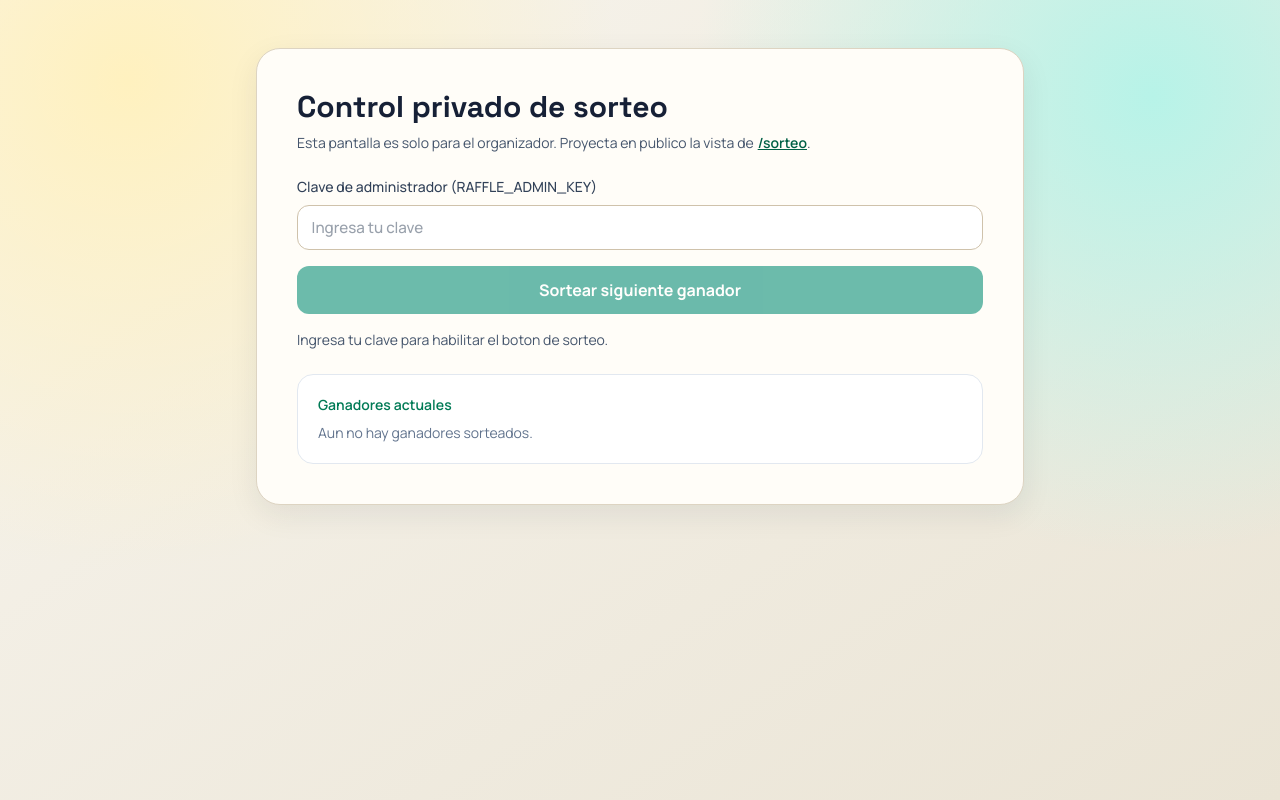
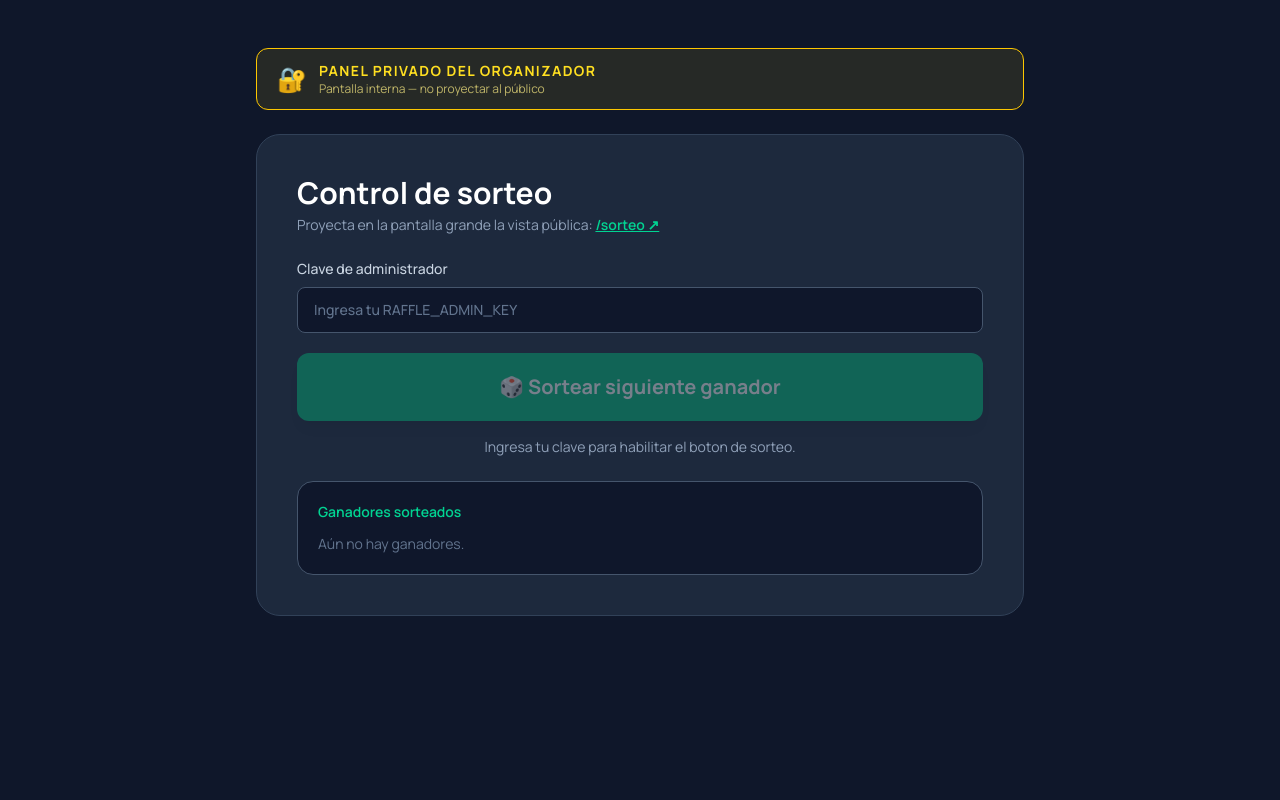
Before and after one commit to B10sp4rt4n/iSEC, a Next.js app: page /sorteo/control in a window 1280 px wide. Built offline with nearby package versions, Linux system fonts and the light colour scheme.

Commit message:
feat: rediseño panel control sorteo — fondo oscuro, banda 🔐, botón grande

```diff
--- a/src/app/sorteo/control/page.tsx
+++ b/src/app/sorteo/control/page.tsx
@@ -78,26 +78,35 @@ export default function SorteoControlPage() {
   }
 
   return (
-    <main className="mesh-bg min-h-screen p-6 md:p-12">
+    <main className="min-h-screen p-6 md:p-12" style={{background:"#0f172a"}}>
       <section className="mx-auto w-full max-w-3xl">
-        <article className="card rounded-3xl p-8 md:p-10">
-          <h1 className="title-font mb-2 text-3xl font-bold text-[#162036]">Control privado de sorteo</h1>
-          <p className="mb-6 text-sm text-slate-600">
-            Esta pantalla es solo para el organizador. Proyecta en publico la vista de
-            <Link href="/sorteo" className="ml-1 font-semibold text-emerald-800 underline">
-              /sorteo
+
+        {/* Banda de identificación */}
+        <div className="mb-6 flex items-center gap-3 rounded-xl border border-yellow-400 bg-yellow-400/10 px-5 py-3">
+          <span className="text-2xl">🔐</span>
+          <div>
+            <p className="font-bold text-yellow-300 text-sm uppercase tracking-widest">Panel privado del organizador</p>
+            <p className="text-xs text-yellow-200/70">Pantalla interna — no proyectar al público</p>
+          </div>
+        </div>
+
+        <article className="rounded-3xl border border-slate-700 bg-slate-800 p-8 md:p-10">
+          <h1 className="mb-1 text-3xl font-bold text-white">Control de sorteo</h1>
+          <p className="mb-6 text-sm text-slate-400">
+            Proyecta en la pantalla grande la vista pública:&nbsp;
+            <Link href="/sorteo" className="font-semibold text-emerald-400 underline" target="_blank">
+              /sorteo ↗
             </Link>
-            .
           </p>
 
-          <label className="mb-4 block text-sm font-medium text-slate-700">
-            Clave de administrador (RAFFLE_ADMIN_KEY)
+          <label className="mb-5 block text-sm font-medium text-slate-300">
+            Clave de administrador
             <input
               type="password"
-              className="field mt-2"
+              className="mt-2 w-full rounded-lg border border-slate-600 bg-slate-900 px-4 py-3 text-white placeholder-slate-500 focus:border-emerald-400 focus:outline-none"
               value={adminKey}
               onChange={(e) => setAdminKey(e.target.value)}
-              placeholder="Ingresa tu clave"
+              placeholder="Ingresa tu RAFFLE_ADMIN_KEY"
             />
           </label>
 
@@ -105,23 +114,24 @@ export default function SorteoControlPage() {
             type="button"
             onClick={drawOneWinner}
             disabled={!canDraw}
-            className="btn-primary w-full px-6 py-3 disabled:cursor-not-allowed disabled:opacity-60"
+            className="w-full rounded-xl bg-emerald-500 px-6 py-5 text-xl font-bold text-white shadow-lg transition hover:bg-emerald-400 disabled:cursor-not-allowed disabled:opacity-40"
           >
-            {busy ? "Sorteando..." : "Sortear siguiente ganador"}
+            {busy ? "⏳ Sorteando..." : "🎲 Sortear siguiente ganador"}
           </button>
 
-          <p className="mt-4 text-sm text-slate-600">{status}</p>
+          <p className="mt-4 text-center text-sm text-slate-400">{status}</p>
 
-          <div className="mt-6 rounded-2xl border border-slate-200 bg-white p-5">
-            <p className="mb-2 text-sm font-semibold text-emerald-700">Ganadores actuales</p>
+          <div className="mt-6 rounded-2xl border border-slate-600 bg-slate-900 p-5">
+            <p className="mb-3 text-sm font-semibold text-emerald-400">Ganadores sorteados</p>
             {winners.length === 0 ? (
-              <p className="text-sm text-slate-500">Aun no hay ganadores sorteados.</p>
+              <p className="text-sm text-slate-500">Aún no hay ganadores.</p>
             ) : (
-              <ul className="space-y-2 text-sm text-slate-700">
+              <ul className="space-y-2 text-sm text-slate-200">
                 {winners.map((winner) => (
-                  <li key={winner.prize_position} className="flex items-center gap-2">
-                    <span className="font-bold text-[#162036]">#{String(winner.folio ?? "-").padStart(4, "0")}</span>
-                    Premio {winner.prize_position}: {winner.nombre} ({winner.empresa})
+                  <li key={winner.prize_position} className="flex items-center gap-3 rounded-lg bg-slate-800 px-4 py-2">
+                    <span className="font-mono font-bold text-emerald-400">#{String(winner.folio ?? "-").padStart(4, "0")}</span>
+                    <span className="text-yellow-300 font-semibold">{winner.prize_position}°</span>
+                    {winner.nombre} — <span className="text-slate-400">{winner.empresa}</span>
                   </li>
                 ))}
               </ul>
```
